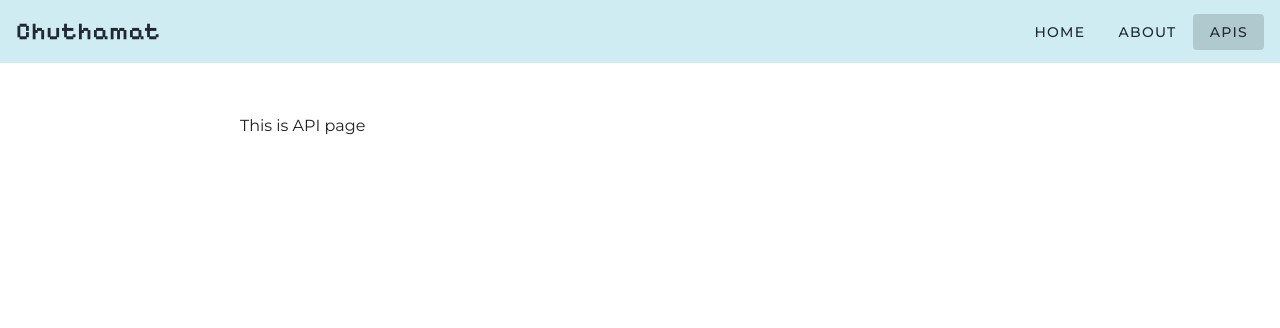
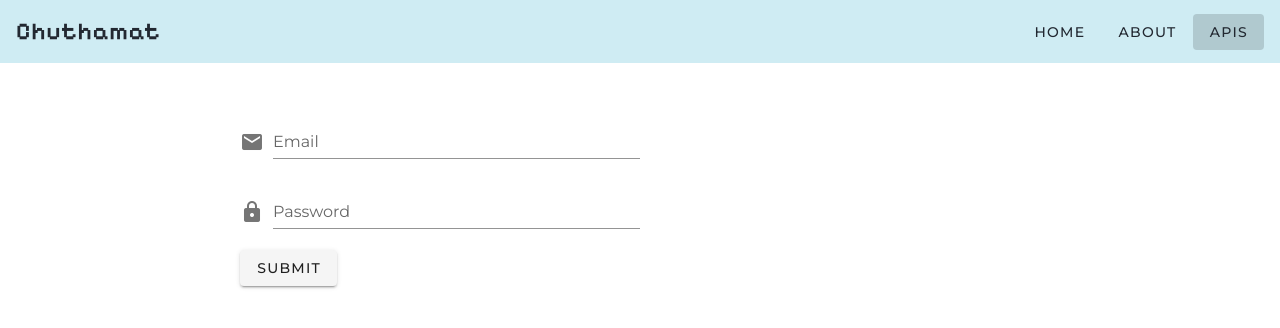
Before and after one commit to ChuthamatDev/workshop-vuejs, a Vue app: page /api in a window 1280 px wide. Shown: the top 328 px of the page. Built offline with nearby package versions, Linux system fonts and the light colour scheme.

Commit message:
fest: add v-model, methods, v-for, v-if, Data binging

```diff
--- a/src/views/APIView.vue
+++ b/src/views/APIView.vue
@@ -1,10 +1,64 @@
 <template>
-  <div class="content">This is API page</div>
+  <div class="api-page">
+    <!-- <div class="content">This is API page</div>
+    <div class="display-data" v-if="show">{{ data }}</div>
+    <div class="map-data">
+      <ul>
+        <li v-for="(item, index) in message" :key="index">
+          {{ item.data }}
+        </li>
+      </ul>
+    </div>
+    <div class="button mt-4 mb-4">
+      <v-btn @click="display()" color="primary">View More</v-btn>
+    </div> -->
+    <div class="v-model-content mt-4">
+      <v-flex xs6>
+        <v-text-field
+          label="Email"
+          v-model="email"
+          prepend-icon="mdi-email"
+          id="email"
+        >
+        </v-text-field>
+      </v-flex>
+      <v-flex xs6>
+        <v-text-field
+          label="Password"
+          v-model="password"
+          prepend-icon="mdi-lock"
+          id="password"
+        ></v-text-field>
+      </v-flex>
+      <v-btn @click="signin()"> Submit </v-btn>
+    </div>
+  </div>
 </template>
 
 <script>
 export default {
   name: "api",
+  // data: () => ({
+  //   data: "Login",
+  //   show: false,
+  //   message: [{ data: "Foo" }, { data: "Bar" }],
+  // }),
+  // methods: {
+  //   display() {
+  //     alert("This is Alert function");
+  //   },
+  // },
+  data: () => {
+    return {
+      email: "",
+      password: "",
+    };
+  },
+  methods: {
+    signin() {
+      console.log(this.email);
+    },
+  },
 };
 </script>
 
```
